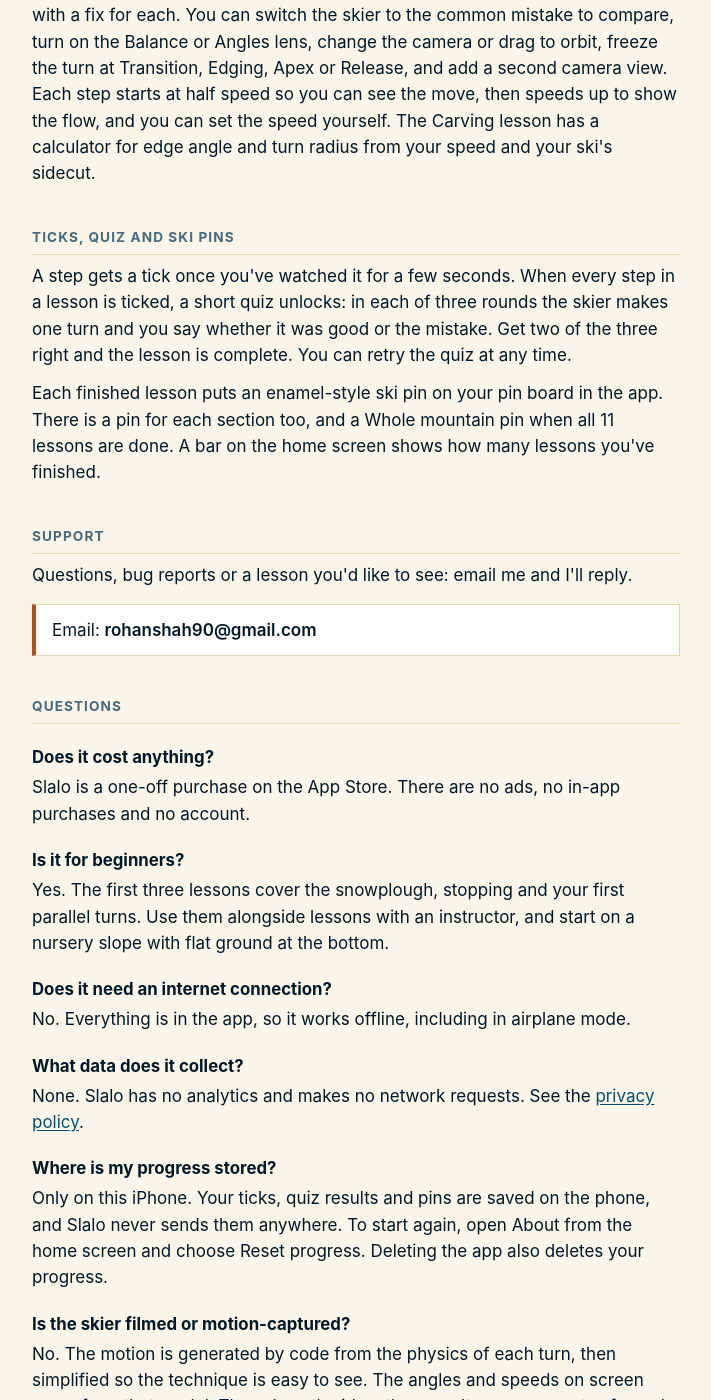
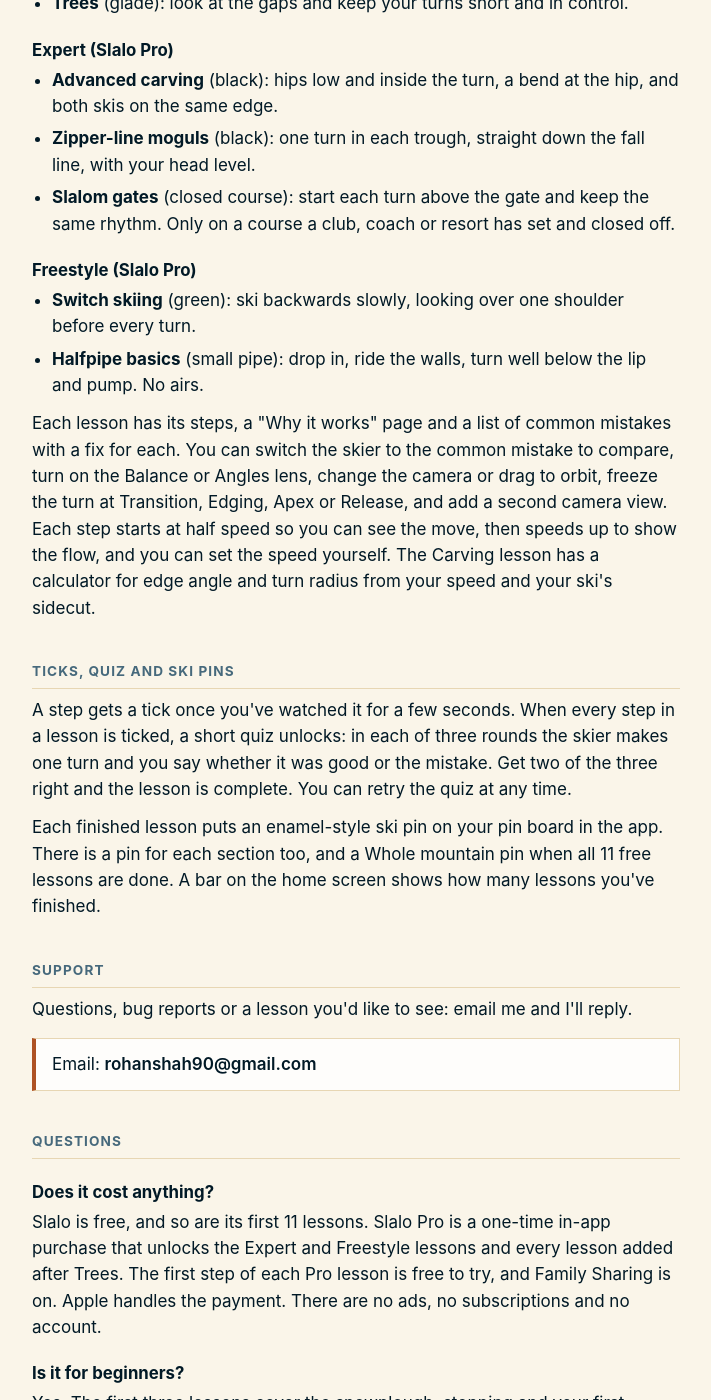
Before and after one commit to rohan3008/alpine-support, a Jekyll site: the page slalo/index.html, which Jekyll copies as it is, in a window 1280 px wide and 1400 px high, scrolled down 1134 px. Shown: the whole window, without its empty margins (284-995 px from the left). Built offline with Jekyll 4.4.1, drawn with Linux system fonts in a browser that asks for light colours; some of the changed text lies outside the part shown.

Commit message:
Slalo 1.4 pages: Slalo Pro, sixteen lessons, the purchase in the privacy policy (merge and push just before 1.4 is released)
Co-Authored-By: Claude Opus 5.5 <noreply@anthropic.com>

```diff
--- a/slalo/index.html
+++ b/slalo/index.html
@@ -4,7 +4,7 @@
 <meta charset="utf-8">
 <meta name="viewport" content="width=device-width, initial-scale=1">
 <title>Slalo: Ski Lessons</title>
-<meta name="description" content="Slalo is an iPhone app of 11 ski lessons on an animated 3D skier, from the snowplough and your first parallel turns to carving, moguls, ice, jump turns, powder and trees.">
+<meta name="description" content="Slalo is a free iPhone app of ski lessons on an animated 3D skier: 11 free lessons from the snowplough to powder and trees, and five more with Slalo Pro.">
 <link rel="icon" href="icon.png">
 <link rel="apple-touch-icon" href="icon.png">
 <link rel="stylesheet" href="style.css">
@@ -22,7 +22,7 @@
   <p>Slalo teaches skiing with an animated 3D skier, from your first snowplough to powder and trees. Each lesson breaks one technique into a few steps. Tap a step and the skier shows it: the parts of the body that matter light up, and labels on the body point at what to watch.</p>
 
   <h2>The lessons</h2>
-  <p>Eleven lessons in four sections, laid out down one trail on the home screen.</p>
+  <p>Sixteen lessons in six sections, laid out down one trail on the home screen. The first eleven are free for everyone. The five in Expert and Freestyle come with Slalo Pro, a one-time purchase.</p>
   <h3>Beginner</h3>
   <ul>
     <li><strong>Snowplough glide</strong> (green run): make a wedge, keep your speed down and press one ski to turn.</li>
@@ -46,11 +46,22 @@
     <li><strong>Powder</strong>: stay centred, weight both skis evenly and bounce from turn to turn.</li>
     <li><strong>Trees</strong> (glade): look at the gaps and keep your turns short and in control.</li>
   </ul>
+  <h3>Expert (Slalo Pro)</h3>
+  <ul>
+    <li><strong>Advanced carving</strong> (black): hips low and inside the turn, a bend at the hip, and both skis on the same edge.</li>
+    <li><strong>Zipper-line moguls</strong> (black): one turn in each trough, straight down the fall line, with your head level.</li>
+    <li><strong>Slalom gates</strong> (closed course): start each turn above the gate and keep the same rhythm. Only on a course a club, coach or resort has set and closed off.</li>
+  </ul>
+  <h3>Freestyle (Slalo Pro)</h3>
+  <ul>
+    <li><strong>Switch skiing</strong> (green): ski backwards slowly, looking over one shoulder before every turn.</li>
+    <li><strong>Halfpipe basics</strong> (small pipe): drop in, ride the walls, turn well below the lip and pump. No airs.</li>
+  </ul>
   <p>Each lesson has its steps, a "Why it works" page and a list of common mistakes with a fix for each. You can switch the skier to the common mistake to compare, turn on the Balance or Angles lens, change the camera or drag to orbit, freeze the turn at Transition, Edging, Apex or Release, and add a second camera view. Each step starts at half speed so you can see the move, then speeds up to show the flow, and you can set the speed yourself. The Carving lesson has a calculator for edge angle and turn radius from your speed and your ski's sidecut.</p>
 
   <h2>Ticks, quiz and ski pins</h2>
   <p>A step gets a tick once you've watched it for a few seconds. When every step in a lesson is ticked, a short quiz unlocks: in each of three rounds the skier makes one turn and you say whether it was good or the mistake. Get two of the three right and the lesson is complete. You can retry the quiz at any time.</p>
-  <p>Each finished lesson puts an enamel-style ski pin on your pin board in the app. There is a pin for each section too, and a Whole mountain pin when all 11 lessons are done. A bar on the home screen shows how many lessons you've finished.</p>
+  <p>Each finished lesson puts an enamel-style ski pin on your pin board in the app. There is a pin for each section too, and a Whole mountain pin when all 11 free lessons are done. A bar on the home screen shows how many lessons you've finished.</p>
 
   <h2>Support</h2>
   <p>Questions, bug reports or a lesson you'd like to see: email me and I'll reply.</p>
@@ -59,16 +70,16 @@
   <h2>Questions</h2>
 
   <h3>Does it cost anything?</h3>
-  <p>Slalo is a one-off purchase on the App Store. There are no ads, no in-app purchases and no account.</p>
+  <p>Slalo is free, and so are its first 11 lessons. Slalo Pro is a one-time in-app purchase that unlocks the Expert and Freestyle lessons and every lesson added after Trees. The first step of each Pro lesson is free to try, and Family Sharing is on. Apple handles the payment. There are no ads, no subscriptions and no account.</p>
 
   <h3>Is it for beginners?</h3>
   <p>Yes. The first three lessons cover the snowplough, stopping and your first parallel turns. Use them alongside lessons with an instructor, and start on a nursery slope with flat ground at the bottom.</p>
 
   <h3>Does it need an internet connection?</h3>
-  <p>No. Everything is in the app, so it works offline, including in airplane mode.</p>
+  <p>No. The lessons are all in the app, so they work offline, including in airplane mode. Buying or restoring Slalo Pro needs a connection to the App Store.</p>
 
   <h3>What data does it collect?</h3>
-  <p>None. Slalo has no analytics and makes no network requests. See the <a href="privacy.html">privacy policy</a>.</p>
+  <p>None. Slalo has no analytics and makes no network requests of its own; buying Slalo Pro goes through the App Store. See the <a href="privacy.html">privacy policy</a>.</p>
 
   <h3>Where is my progress stored?</h3>
   <p>Only on this iPhone. Your ticks, quiz results and pins are saved on the phone, and Slalo never sends them anywhere. To start again, open About from the home screen and choose Reset progress. Deleting the app also deletes your progress.</p>
```
Also changed, not shown: slalo/privacy.html (+6 -5 lines).
